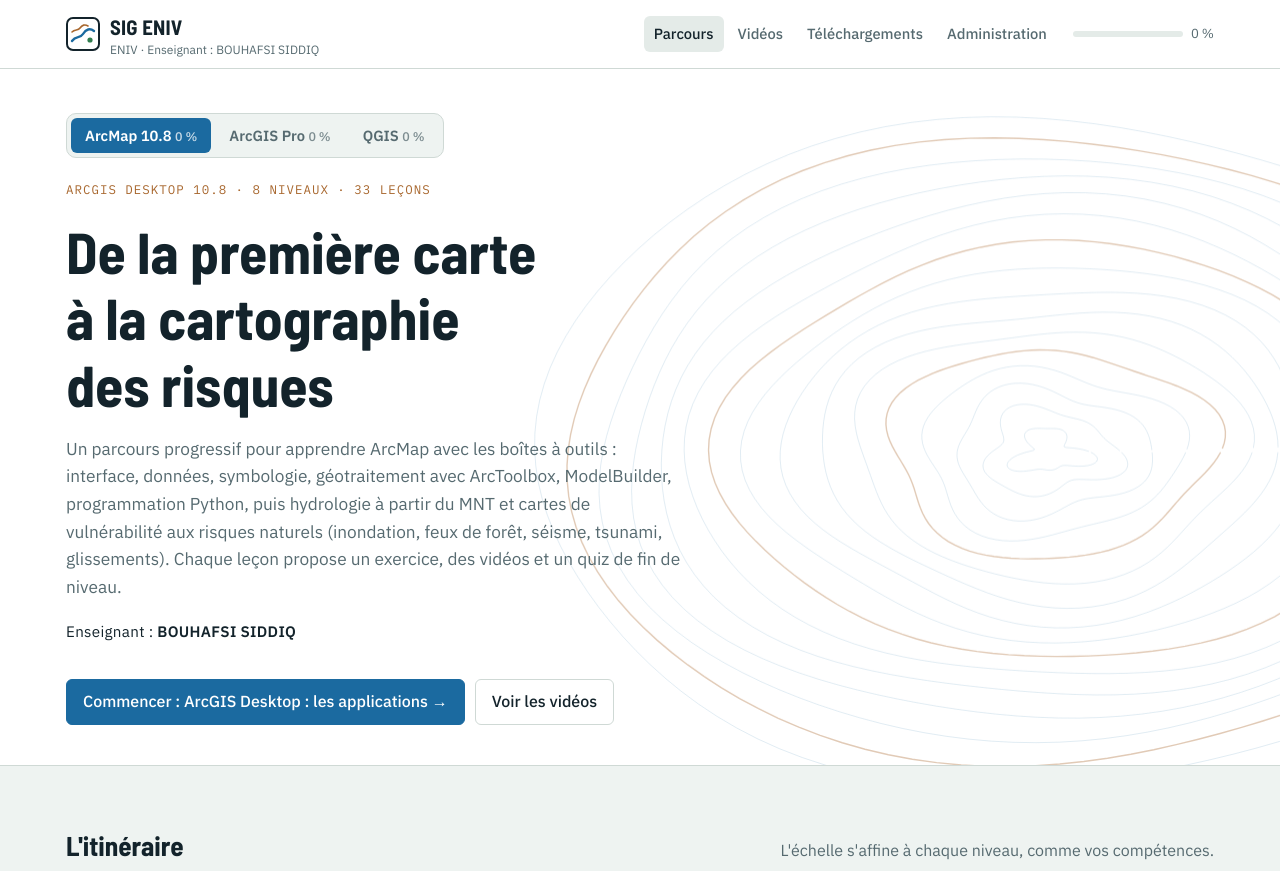
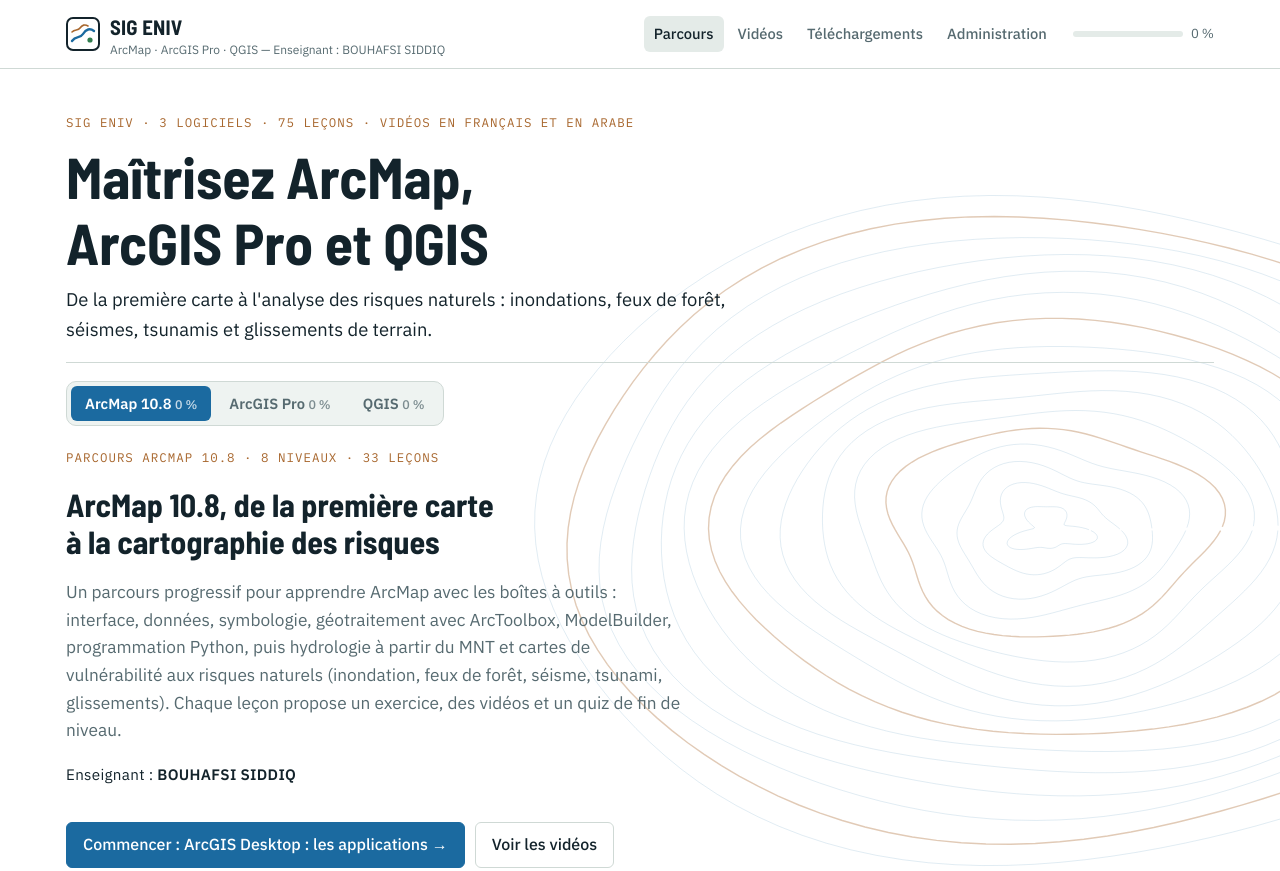
Before and after one commit to Siddiq89/arcmap-eniv, a plain HTML site: page index.html in a window 1280 px wide. Shown: the top 871 px of the page. Drawn offline with Linux system fonts and the light colour scheme.

Commit message:
Intitulé attractif : SIG ENIV, maîtrisez ArcMap, ArcGIS Pro et QGIS
Co-Authored-By: Claude Opus 5.5 <noreply@anthropic.com>
Claude-Session: https://claude.ai/code/session_017wvVt5gJ5A6zyXHyuerUMw

```diff
--- a/app.js
+++ b/app.js
@@ -6,7 +6,7 @@
   var PARCOURS = [window.COURS, window.COURS_PRO, window.COURS_QGIS].filter(Boolean);
   var DEFAUTS = {
     arcmap: { cle: "arcmap", nom: "ArcMap 10.8", court: "ArcMap", logiciel: "ArcGIS Desktop 10.8", recherche: "ArcMap 10.8",
-      accroche: "De la première carte à la cartographie des risques",
+      accroche: "ArcMap 10.8, de la première carte à la cartographie des risques",
       lead: "Un parcours progressif pour apprendre ArcMap avec les boîtes à outils : interface, données, symbologie, géotraitement avec ArcToolbox, ModelBuilder, programmation Python, puis hydrologie à partir du MNT et cartes de vulnérabilité aux risques naturels (inondation, feux de forêt, séisme, tsunami, glissements). Chaque leçon propose un exercice, des vidéos et un quiz de fin de niveau." }
   };
   PARCOURS.forEach(function (c, i) {
@@ -212,9 +212,13 @@
   function vueAccueil() {
     var suite = prochaineEtape();
     var nbLecons = toutesLecons().length;
+    var totalLecons = PARCOURS.reduce(function (t, c) { return t + c.niveaux.reduce(function (u, n) { return u + n.lecons.length; }, 0); }, 0);
     var html = '<section class="hero"><canvas aria-hidden="true"></canvas><div class="wrap">' +
-      selecteur() + '<span class="eyebrow">' + esc(COURS.logiciel) + ' · ' + NIVEAUX.length + ' niveaux · ' + nbLecons + ' leçons</span>' +
-      '<h1>' + esc(COURS.accroche) + '</h1>' +
+      '<div class="vitrine"><span class="eyebrow">SIG ENIV · ' + PARCOURS.length + ' logiciels · ' + totalLecons + ' leçons · vidéos en français et en arabe</span>' +
+      '<h1>Maîtrisez ArcMap, ArcGIS Pro et QGIS</h1>' +
+      '<p class="sous-titre">De la première carte à l\'analyse des risques naturels : inondations, feux de forêt, séismes, tsunamis et glissements de terrain.</p></div>' +
+      selecteur() + '<span class="eyebrow">Parcours ' + esc(COURS.nom) + ' · ' + NIVEAUX.length + ' niveaux · ' + nbLecons + ' leçons</span>' +
+      '<h2 class="accroche">' + esc(COURS.accroche) + '</h2>' +
       '<p class="lead">' + esc(COURS.lead) + '</p>' +
       '<p class="enseignant">Enseignant : <b>BOUHAFSI SIDDIQ</b></p>' +
       '<div class="actions">' +
--- a/donnees/cours.js
+++ b/donnees/cours.js
@@ -9,7 +9,7 @@
  * avec le nom anglais entre parenthèses (utile pour chercher de l'aide).
  */
 window.COURS = {
-  titre: "ArcMap 10.8 pas à pas",
+  titre: "ArcMap 10.8, de la carte aux risques",
   niveaux: [
     /* ============================================================ */
     {
--- a/index.html
+++ b/index.html
@@ -3,7 +3,8 @@
 <head>
 <meta charset="utf-8">
 <meta name="viewport" content="width=device-width, initial-scale=1, viewport-fit=cover">
-<title>SIG ENIV</title>
+<title>SIG ENIV · ArcMap, ArcGIS Pro et QGIS</title>
+<meta name="description" content="SIG ENIV : maîtrisez ArcMap, ArcGIS Pro et QGIS, de la première carte à l'analyse des risques naturels. Leçons, vidéos, données de TP et quiz.">
 <meta name="claude:viewport-fit-sides" content="cover">
 <link rel="preconnect" href="https://fonts.googleapis.com">
 <link rel="stylesheet" href="https://fonts.googleapis.com/css2?family=Barlow+Semi+Condensed:wght@500;600;700&family=IBM+Plex+Mono:wght@400;500&family=IBM+Plex+Sans:wght@400;500;600&display=swap">
@@ -19,7 +20,7 @@
         <path d="M6 15c3-3 6-1 8-4s5-4 8-2" fill="none" stroke="var(--contour)" stroke-width="1.6" stroke-linecap="round"/>
         <circle cx="24" cy="23" r="2.6" fill="var(--veg)"/>
       </svg>
-      <span><b>SIG ENIV</b><small>ENIV · Enseignant : BOUHAFSI SIDDIQ</small></span>
+      <span><b>SIG ENIV</b><small>ArcMap · ArcGIS Pro · QGIS — Enseignant : BOUHAFSI SIDDIQ</small></span>
     </a>
     <nav class="topnav" aria-label="Navigation principale">
       <a href="#accueil" data-nav="accueil">Parcours</a>
@@ -38,7 +39,7 @@
 
 <footer>
   <div class="wrap">
-    <span>Parcours de formation ArcMap 10.8, ArcGIS Pro et QGIS pour les élèves de l'ENIV · Enseignant : <b>BOUHAFSI SIDDIQ</b></span>
+    <span>SIG ENIV : formation ArcMap, ArcGIS Pro et QGIS pour les élèves de l'ENIV · Enseignant : <b>BOUHAFSI SIDDIQ</b></span>
     <span>Merci aux chaînes YouTube qui partagent leurs vidéos : <a href="#remerciements">Remerciements</a>. La progression est enregistrée dans ce navigateur.</span>
   </div>
 </footer>
--- a/style.css
+++ b/style.css
@@ -257,3 +257,7 @@ main > .logiciels { margin-bottom: 14px; }
 .merci a { font-weight: 600; overflow-wrap: anywhere; }
 .merci .tag { white-space: nowrap; }
 .logiciels a small { font-weight: 500; opacity: .75; font-size: .78rem; }
+.hero .vitrine { display: grid; gap: 10px; padding-bottom: 18px; border-bottom: 1px solid var(--line); }
+.hero .vitrine h1 { max-width: 20ch; }
+.hero .vitrine .sous-titre { margin: 0; max-width: 62ch; font-size: 1.15rem; color: var(--ink, inherit); }
+.hero h2.accroche { font-size: clamp(1.4rem, 3vw, 2rem); margin: 0; max-width: 30ch; }
```
Also changed, not shown: LISEZ-MOI.txt, 1 other file.
